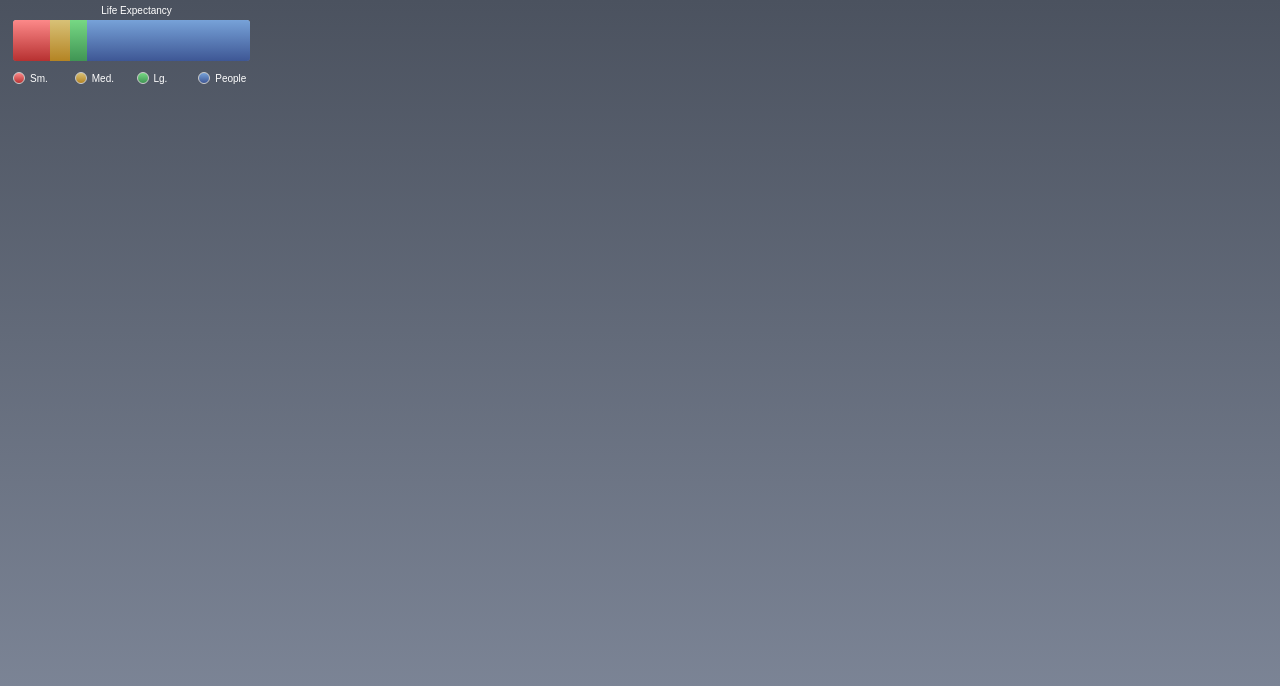
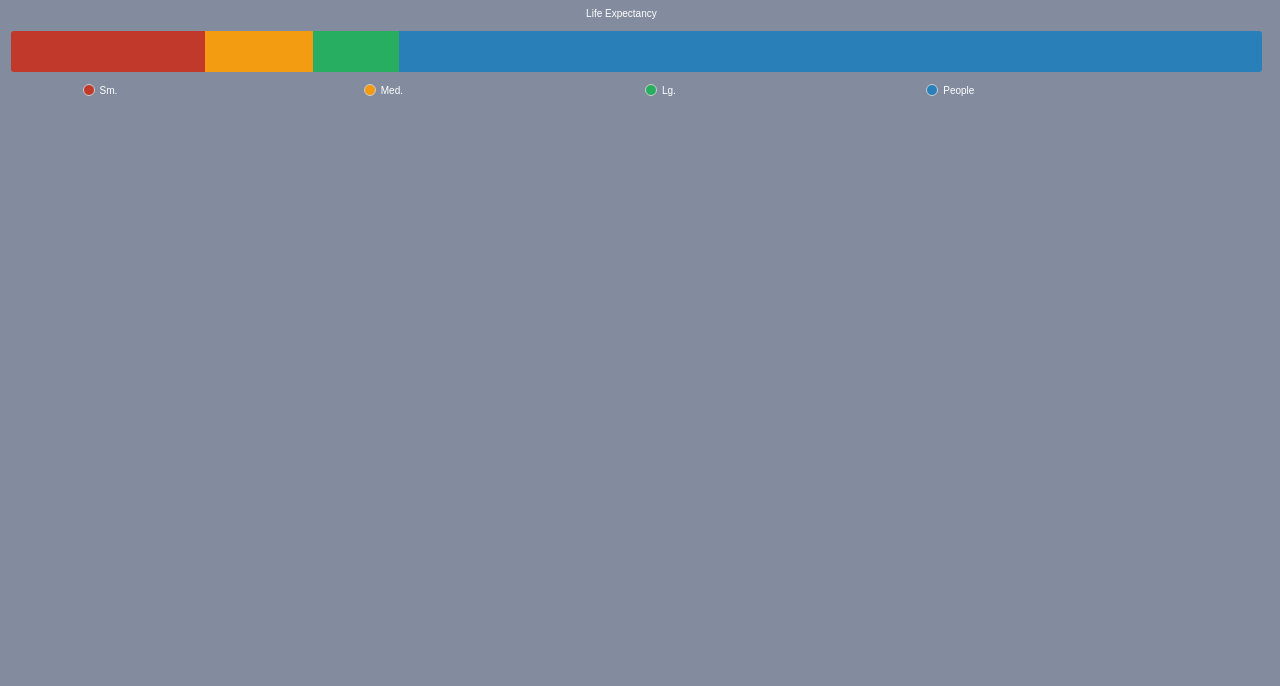
Before and after one commit to breelabs/Animal-Age, a plain HTML site: page Dog Age/index.html in a window 1280 px wide. Drawn offline with Linux system fonts and the light colour scheme.

Commit message:
Cleaner more modern look.

```diff
--- a/Dog Age/index.html
+++ b/Dog Age/index.html
@@ -21,56 +21,23 @@
 	<style>
         html { min-height: 100%; }
         body {
-            background-image: -webkit-gradient(
-            linear,
-            left top,
-            left bottom,
-            color-stop(0, #4B525F),
-            color-stop(1, #838C9E)
-            );
-            background-image: -o-linear-gradient(bottom, #4B525F 0%, #838C9E 100%);
-            background-image: -moz-linear-gradient(bottom, #4B525F 0%, #838C9E 100%);
-            background-image: -webkit-linear-gradient(bottom, #4B525F 0%, #838C9E 100%);
-            background-image: -ms-linear-gradient(bottom, #4B525F 0%, #838C9E 100%);
-            background-image: linear-gradient(to bottom, #4B525F 0%, #838C9E 100%);
+            background-color: #838C9E;
             cursor: default;
             -webkit-user-select: none;
             user-select: none;
         }
         #graphback {
-            background-image: -webkit-gradient(
-            linear,
-            left top,
-            left bottom,
-            color-stop(0, #DEDEDE),
-            color-stop(1, #8D8D8D)
-            );
-            background-image: -o-linear-gradient(bottom, #DEDEDE 0%, #8D8D8D 100%);
-            background-image: -moz-linear-gradient(bottom, #DEDEDE 0%, #8D8D8D 100%);
-            background-image: -webkit-linear-gradient(bottom, #DEDEDE 0%, #8D8D8D 100%);
-            background-image: -ms-linear-gradient(bottom, #DEDEDE 0%, #8D8D8D 100%);
-            background-image: linear-gradient(to bottom, #DEDEDE 0%, #8D8D8D 100%);
+            background-color: #8D8D8D;
             height: 41px;
-            width: 237px;
-            position: absolute;
-            left: 13px;
-            top: 20px;
+            width: 99%;
+            position: relative;
+            top: 10px;
+            left: 3px;
             -webkit-border-radius: 4px;
             border-radius: 4px;
         }
         #one {
-            background-image: -webkit-gradient(
-            linear,
-            left top,
-            left bottom,
-            color-stop(0, #FC8989),
-            color-stop(1, #B73131)
-            );
-            background-image: -o-linear-gradient(bottom, #FC8989 0%, #B73131 100%);
-            background-image: -moz-linear-gradient(bottom, #FC8989 0%, #B73131 100%);
-            background-image: -webkit-linear-gradient(bottom, #FC8989 0%, #B73131 100%);
-            background-image: -ms-linear-gradient(bottom, #FC8989 0%, #B73131 100%);
-            background-image: linear-gradient(to bottom, #FC8989 0%, #B73131 100%);
+            background-color: #c0392b;
             height: 41px;
             border-radius: 3px 0px 0px 3px;
             -webkit-border-radius: 3px 0px 0px 3px;
@@ -78,52 +45,19 @@
             -webkit-transition: all 1s ease-in-out;
         }
         #two {
-            background-image: -webkit-gradient(
-            linear,
-            left top,
-            left bottom,
-            color-stop(0, #D8C177),
-            color-stop(1, #B48423)
-            );
-            background-image: -o-linear-gradient(bottom, #D8C177 0%, #B48423 100%);
-            background-image: -moz-linear-gradient(bottom, #D8C177 0%, #B48423 100%);
-            background-image: -webkit-linear-gradient(bottom, #D8C177 0%, #B48423 100%);
-            background-image: -ms-linear-gradient(bottom, #D8C177 0%, #B48423 100%);
-            background-image: linear-gradient(to bottom, #D8C177 0%, #B48423 100%);
+            background-color: #f39c12;
             height: 41px;
             float: left;
             -webkit-transition: all 1s ease-in-out;
         }
         #three {
-            background-image: -webkit-gradient(
-            linear,
-            left top,
-            left bottom,
-            color-stop(0, #77D884),
-            color-stop(1, #409554)
-            );
-            background-image: -o-linear-gradient(bottom, #77D884 0%, #409554 100%);
-            background-image: -moz-linear-gradient(bottom, #77D884 0%, #409554 100%);
-            background-image: -webkit-linear-gradient(bottom, #77D884 0%, #409554 100%);
-            background-image: -ms-linear-gradient(bottom, #77D884 0%, #409554 100%);
-            background-image: linear-gradient(to bottom, #77D884 0%, #409554 100%);
+            background-color: #27ae60;
             height: 41px;
             float: left;
             -webkit-transition: all 1s ease-in-out;
         }
         #four {
-            background-image: -webkit-gradient(
-            linear,
-            left top,
-            left bottom,
-            color-stop(0, #77A2D8),
-            color-stop(1, #3E5795)
-            );
-            background-image: -o-linear-gradient(bottom, #77A2D8 0%, #3E5795 100%);
-            background-image: -moz-linear-gradient(bottom, #77A2D8 0%, #3E5795 100%);
-            background-image: -webkit-linear-gradient(bottom, #77A2D8 0%, #3E5795 100%);
-            background-image: -ms-linear-gradient(bottom, #77A2D8 0%, #3E5795 100%);
-            background-image: linear-gradient(to bottom, #77A2D8 0%, #3E5795 100%);
+            background-color: #2980b9;
             height: 41px;
             float: left;
             border-radius: 0px 3px 3px 0px;
@@ -131,11 +65,11 @@
             -webkit-transition: all 1s ease-in-out;
         }
         #label {
-            height: 51px;
-            width: 247px;
-            position: absolute;
+            height: 8px;
+            width: 95%;
+            position: relative;
             left: 13px;
-            top: 5px;
+            top: 0px;
             font-family: arial;
             font-size: 10px;
             color: #fff;
@@ -143,37 +77,27 @@
             -webkit-user-select: none;
             user-select: none;
             cursor: default;
+            margin-bottom: 5px;
         }
         #legend {
             height: 51px;
-            width: 247px;
-            position: absolute;
-            left: 13px;
-            top: 70px;
+            width: 89%;
+            position: relative;
+            left: 5px;
+            top: 20px;
             font-family: arial;
             font-size: 10px;
             color: #fff;
-            text-align: center;
             opacity: 0;
              -webkit-transition: all 1s ease-in-out;
              cursor: default;
              user-select: none;
              -webkit-user-select: none;
+             margin-left: auto;
+             margin-right: auto;
         }
         #people {
-
-            background-image: -webkit-gradient(
-            linear,
-            left top,
-            left bottom,
-            color-stop(0, #77A2D8),
-            color-stop(1, #3E5795)
-            );
-            background-image: -o-linear-gradient(bottom, #77A2D8 0%, #3E5795 100%);
-            background-image: -moz-linear-gradient(bottom, #77A2D8 0%, #3E5795 100%);
-            background-image: -webkit-linear-gradient(bottom, #77A2D8 0%, #3E5795 100%);
-            background-image: -ms-linear-gradient(bottom, #77A2D8 0%, #3E5795 100%);
-            background-image: linear-gradient(to bottom, #77A2D8 0%, #3E5795 100%);
+            background-color: #2980b9;
             height: 10px;
             width: 10px;
             position: relative;
@@ -190,19 +114,7 @@
             border-radius: 50px;
         }
         #one-leg {
-
-            background-image: -webkit-gradient(
-            linear,
-            left top,
-            left bottom,
-            color-stop(0, #FC8989),
-            color-stop(1, #B73131)
-            );
-            background-image: -o-linear-gradient(bottom, #FC8989 0%, #B73131 100%);
-            background-image: -moz-linear-gradient(bottom, #FC8989 0%, #B73131 100%);
-            background-image: -webkit-linear-gradient(bottom, #FC8989 0%, #B73131 100%);
-            background-image: -ms-linear-gradient(bottom, #FC8989 0%, #B73131 100%);
-            background-image: linear-gradient(to bottom, #FC8989 0%, #B73131 100%);
+            background-color: #c0392b;
             height: 10px;
             width: 10px;
             position: relative;
@@ -219,19 +131,7 @@
             border-radius: 50px;
         }
         #two-leg {
-
-            background-image: -webkit-gradient(
-            linear,
-            left top,
-            left bottom,
-            color-stop(0, #D8C177),
-            color-stop(1, #B48423)
-            );
-            background-image: -o-linear-gradient(bottom, #D8C177 0%, #B48423 100%);
-            background-image: -moz-linear-gradient(bottom, #D8C177 0%, #B48423 100%);
-            background-image: -webkit-linear-gradient(bottom, #D8C177 0%, #B48423 100%);
-            background-image: -ms-linear-gradient(bottom, #D8C177 0%, #B48423 100%);
-            background-image: linear-gradient(to bottom, #D8C177 0%, #B48423 100%);
+            background-color: #f39c12;
             height: 10px;
             width: 10px;
             position: relative;
@@ -248,19 +148,7 @@
             border-radius: 50px;
         }
         #three-leg {
-
-            background-image: -webkit-gradient(
-            linear,
-            left top,
-            left bottom,
-            color-stop(0, #77D884),
-            color-stop(1, #409554)
-            );
-            background-image: -o-linear-gradient(bottom, #77D884 0%, #409554 100%);
-            background-image: -moz-linear-gradient(bottom, #77D884 0%, #409554 100%);
-            background-image: -webkit-linear-gradient(bottom, #77D884 0%, #409554 100%);
-            background-image: -ms-linear-gradient(bottom, #77D884 0%, #409554 100%);
-            background-image: linear-gradient(to bottom, #77D884 0%, #409554 100%);
+            background-color: #27ae60;
             height: 10px;
             width: 10px;
             position: relative;
@@ -286,18 +174,19 @@
         }
         #cont1 {
 
+            width: 25%;
             float: left;
         }
         #cont2 {
-
+            width: 25%;
             float: left;
         }
         #cont3 {
-
+            width: 25%;
             float: left;
         }
         #cont4 {
-
+            width: 25%;
             float: left;
         }
         #cont5 {
@@ -339,7 +228,7 @@
         }
 
     function init() {
-        disableDraggingFor(document.getElementById("container"));
+        disableDraggingFor(document.getElementById("body"));
     }
 
     function disableDraggingFor(element) {
@@ -720,6 +609,7 @@
 
 <body onload="welcome(),init();">
 <div id="container">
+
 <div id="label">Life Expectancy</div>
 
 <div id="graphback"><div id="one"></div> <div id="two"></div> <div id="three"></div> <div id="four"></div> </div>
@@ -739,6 +629,7 @@
     <div id="declare"></div>
 
 </div>
+
 </div>
 </body>
 <script type="text/javascript">
```
Also changed, not shown: Dog Age/Contact@2x.png (added), Dog Age/Opposite_Arrows@2x.png (added), Dog Age/Reset@2x.png (added), Dog Age/doggie.png (added), 11 other files.
